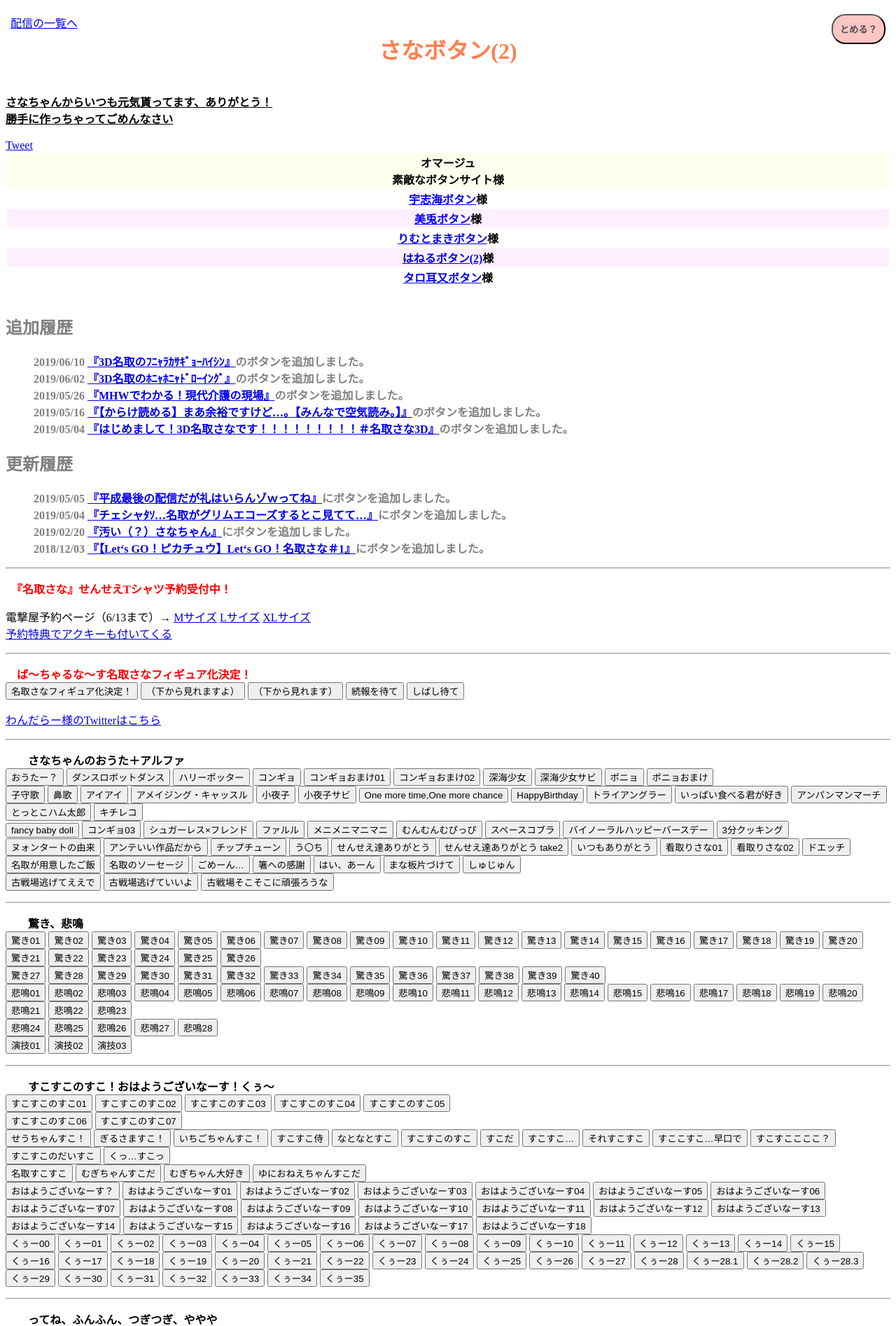
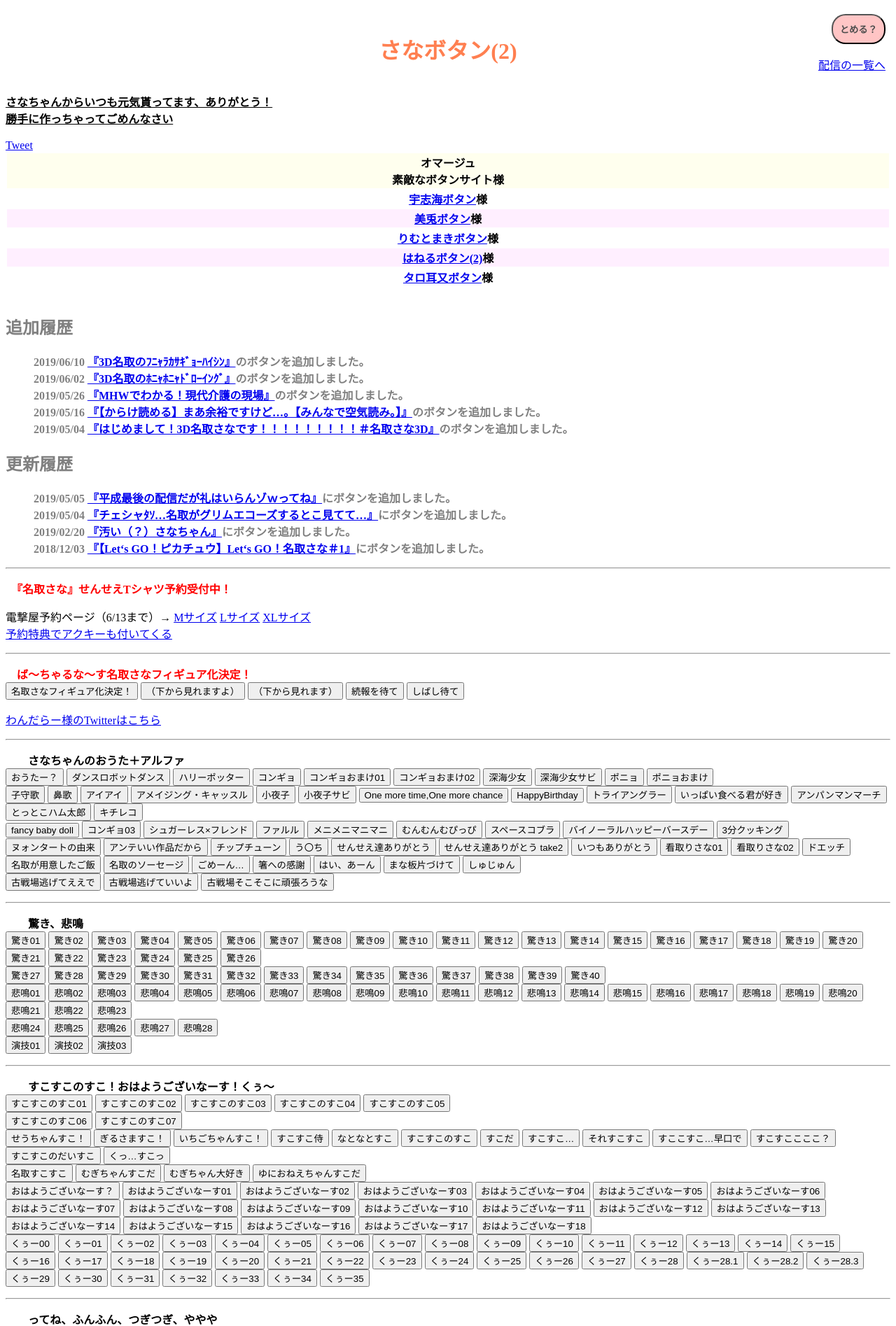
Before and after one commit to sanabutton/sanabutton.github.io, a Jekyll site: the page built from index.html, in a window 1280 px wide. Shown: the top 1895 px of the page at 70% size. Built offline with Jekyll 4.4.1, drawn with Linux system fonts in a browser that asks for light colours; comment, search, counter and statistics services are not loaded.

Commit message:
「配信の一覧へ」を右側の「とめる？」ボタンの下へ移動

```diff
--- a/_sass/common.scss
+++ b/_sass/common.scss
@@ -28,8 +28,8 @@
 
 .go-to-article-index {
   position: fixed;
-  top: 20px;
-  left: 15px;
+  top: 80px;
+  right: 15px;
 }
 
 // 更新ログ
```
